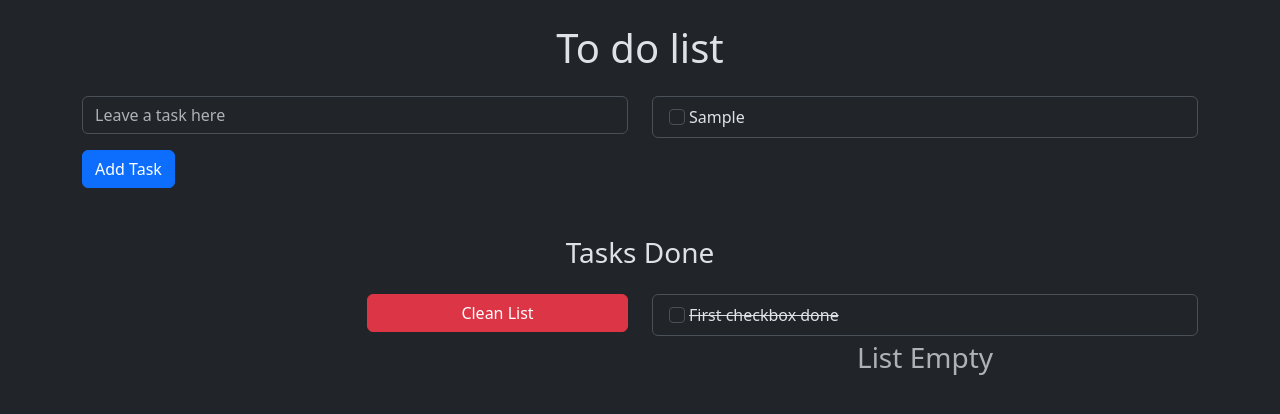
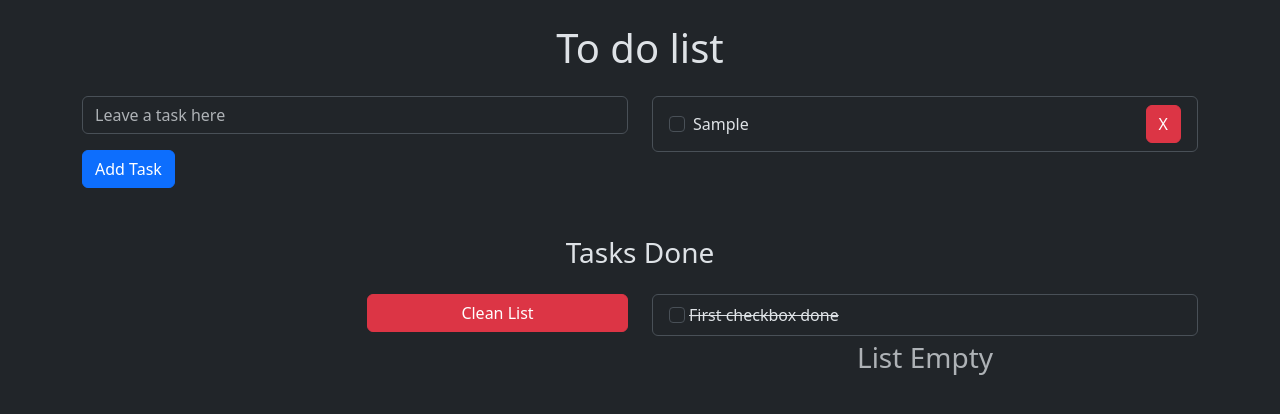
Before and after one commit to brauliogm/toDoList, an Angular app in the folder To_do_list front/: page / in a window 1280 px wide. Both pictures are taken after typing "Sample" into the empty fields and a click on the button "Add Task". Shown: the top 414 px of the page. Built offline with nearby package versions, Linux system fonts and the light colour scheme.

Commit message:
agregando boton para eliminar nota de la lista

```diff
--- a/To_do_list front/src/app/app.component.html
+++ b/To_do_list front/src/app/app.component.html
@@ -8,7 +8,7 @@
                 <div class="col-md-12">
                   <!-- <label for="validationDefault01" class="form-label">Task</label> -->
                   <input type="text" name="tareaInput" id="tareaInput" class="form-control" id="validationDefault01"
-                  placeholder="Leave a task here" value="" [(ngModel)]="tarea.tarea" required>
+                  placeholder="Leave a task here" value="" [(ngModel)]="tarea.descripcion" required>
                 </div>
 
                 <div class="col-12">
--- a/To_do_list front/src/app/lista/lista.component.html
+++ b/To_do_list front/src/app/lista/lista.component.html
@@ -1,8 +1,17 @@
 
   <ul class="list-group">
-    <li *ngFor="let tareas of lista" class="list-group-item">
-      <input class="form-check-input me-1" type="checkbox" value="" id="firstCheckbox">
-      <label class="form-check-label" for="firstCheckbox">{{tareas.tarea}}</label>
+    <li *ngFor="let tarea of lista" class="list-group-item">
+      <div class="d-flex justify-content-between align-items-center">
+        <div>
+          <input class="form-check-input me-2" type="checkbox" value="" id="firstCheckbox">
+          <label class="form-check-label" for="firstCheckbox">{{tarea.descripcion}}</label>
+        </div>
+
+        <div>
+          <button class="btn btn-danger absolute my-auto" type="submit" (click)="deleteTask()">X</button>
+        </div>
+      </div>
+
     </li>
   </ul>
 <p *ngIf="lista.length == 0" class="text-center fs-3 text-body-secondary">List Empty</p>
--- a/To_do_list front/src/app/lista/lista.component.ts
+++ b/To_do_list front/src/app/lista/lista.component.ts
@@ -17,6 +17,10 @@ export class ListaComponent {
     this.lista = this.listaService.lista;
   }
 
+  deleteTask(){
+
+  }
+
 
 
 }
--- a/To_do_list front/src/app/tarea.ts
+++ b/To_do_list front/src/app/tarea.ts
@@ -1,4 +1,4 @@
 export class Tarea{
     idTarea: number;
-    tarea: string;
+    descripcion: string;
 }
```
